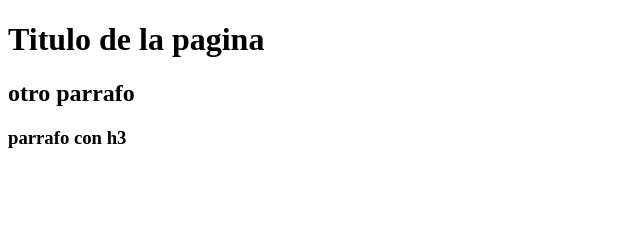
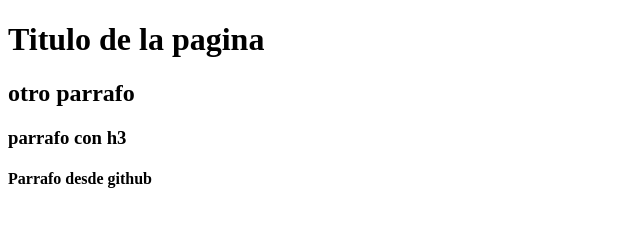
Before and after one commit to sdan1751/Proyecto-git-2, a plain HTML site: page index.html in a window 1280 px wide. Shown: the whole page, without its empty margins (0-640 px from the left). Drawn offline with Linux system fonts and the light colour scheme.

Commit message:
Update index.html

```diff
--- a/index.html
+++ b/index.html
@@ -9,5 +9,6 @@
     <h1>Titulo de la pagina</h1>
     <h2>otro parrafo</h2>
     <h3>parrafo con h3</h3>
+    <h4>Parrafo desde github</h4>
 </body>
 </html>
```
